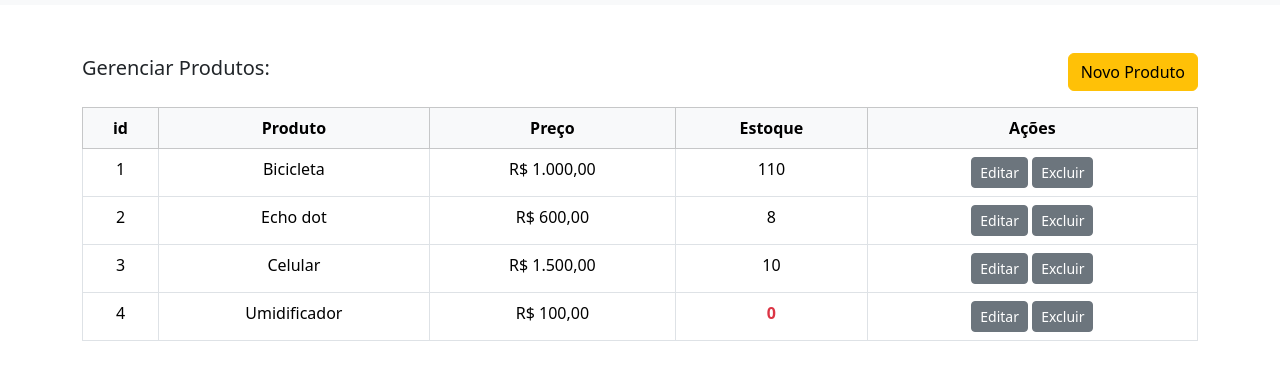
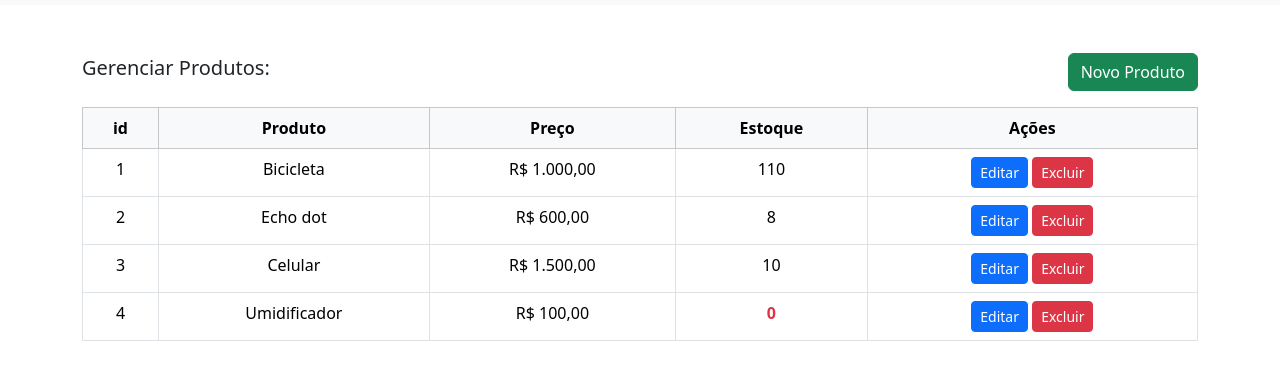
Before and after one commit to gabriellaSantaClara/pratica2-boostrap, a plain HTML site: page wa-loja-bootstrap/produtos.html in a window 1280 px wide. Shown: the part 51-430 px from the top of the page. Drawn offline with nearby package versions, Linux system fonts and the light colour scheme.

Commit message:
Update produtos.html

```diff
--- a/wa-loja-bootstrap/produtos.html
+++ b/wa-loja-bootstrap/produtos.html
@@ -30,11 +30,12 @@
     <div class="d-flex justify-content-between align-items-center mb-3">
       <h5>Gerenciar Produtos:</h5>
       <!-- Botão para abrir modal -->
-      <button class="btn btn-warning" data-bs-toggle="modal" data-bs-target="#modalCadastro">
+      <button class="btn btn-success" data-bs-toggle="modal" data-bs-target="#modalCadastro">
         Novo Produto
       </button>
     </div>
 
+    <!--Tabelas com 4 produtos e botao de editar e excluir-->
     <table class="table table-bordered text-center">
       <thead class="table-light">
         <tr>
@@ -52,8 +53,8 @@
           <td>R$ 1.000,00</td>
           <td>110</td>
           <td>
-            <button class="btn btn-secondary btn-sm">Editar</button>
-            <button class="btn btn-secondary btn-sm">Excluir</button>
+            <button class="btn btn-primary btn-sm">Editar</button>
+            <button class="btn btn-danger btn-sm">Excluir</button>
           </td>
         </tr>
         <tr>
@@ -62,8 +63,8 @@
           <td>R$ 600,00</td>
           <td>8</td>
           <td>
-            <button class="btn btn-secondary btn-sm">Editar</button>
-            <button class="btn btn-secondary btn-sm">Excluir</button>
+            <button class="btn btn-primary btn-sm">Editar</button>
+            <button class="btn btn-danger btn-sm">Excluir</button>
           </td>
         </tr>
         <tr>
@@ -72,25 +73,27 @@
           <td>R$ 1.500,00</td>
           <td>10</td>
           <td>
-            <button class="btn btn-secondary btn-sm">Editar</button>
-            <button class="btn btn-secondary btn-sm">Excluir</button>
+            <button class="btn btn-primary btn-sm">Editar</button>
+            <button class="btn btn-danger btn-sm">Excluir</button>
           </td>
         </tr>
+        <!-- Entre as linhas da tabela, deve haver um exemplo de produto com estoque 0. E nesse caso, o texto indicando a quantidade 0
+        deve ser estilizado para cor vermelho.-->
         <tr>
           <td>4</td>
           <td>Umidificador</td>
           <td>R$ 100,00</td>
           <td><span class="text-danger fw-bold">0</span></td>
           <td>
-            <button class="btn btn-secondary btn-sm">Editar</button>
-            <button class="btn btn-secondary btn-sm">Excluir</button>
+            <button class="btn btn-primary btn-sm">Editar</button>
+            <button class="btn btn-danger btn-sm">Excluir</button>
           </td>
         </tr>
       </tbody>
     </table>
   </div>
 
-  <!-- Modal de cadastro -->
+  <!-- Modal de cadastro centralizado-->
   <div class="modal fade" id="modalCadastro" tabindex="-1" aria-labelledby="modalCadastroLabel" aria-hidden="true">
     <div class="modal-dialog">
       <div class="modal-content">
```
